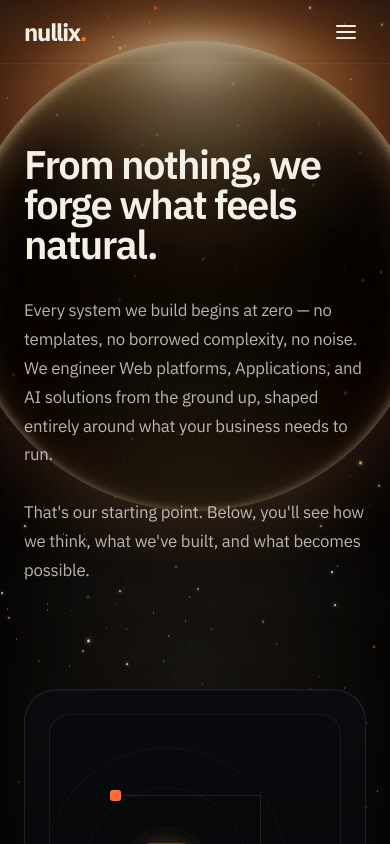
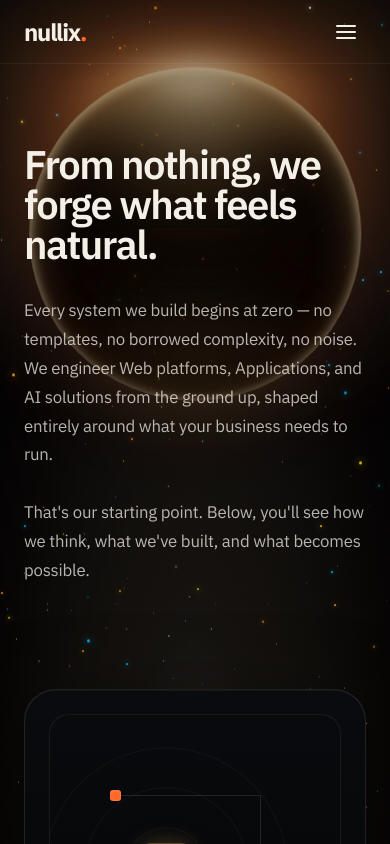
Before and after one commit to youssefahmedshehata/portofolio-nullixforge, a React (Vite) app: page / in a window 390 px wide. Shown: the top 844 px of the page. Built offline with nearby package versions, Linux system fonts and the light colour scheme.

Commit message:
refactor: force sync remote repository with absolute local state

```diff
--- a/src/components/GenesisDawnField.tsx
+++ b/src/components/GenesisDawnField.tsx
@@ -39,10 +39,10 @@ export function GenesisDawnField({ currentPage }: { currentPage: string }) {
     const isMobile = typeof window !== 'undefined' && window.innerWidth < 768;
     const factor = isMobile ? 0.4 : 1;
     return {
-      layerA: generateStars(Math.floor(200 * factor), [0.5, 1.2], ['#FFF1D2', '#FFE6B0', '#FFFFFF'], [0.4, 0.9]),
-      layerB: generateStars(Math.floor(120 * factor), [1.0, 1.8], ['#FFF1D2', '#DFA55B', '#FFFFFF'], [0.6, 1.0]),
-      layerC: generateStars(Math.floor(60 * factor), [1.5, 2.5], ['#FFFFFF', '#DFA55B'], [0.8, 1.0]),
-      layerD: generateStars(Math.floor(24 * factor), [2.0, 3.5], ['#FFF1D2', '#FFC46B', '#FF6A2A'], [0.9, 1.0]),
+      layerA: generateStars(Math.floor(200 * factor), [0.5, 1.2], ['#00BFFF', '#00A8CC', '#FFFFFF', '#F5A623', '#FFD700'], [0.4, 0.9]),
+      layerB: generateStars(Math.floor(120 * factor), [1.0, 1.8], ['#00A8CC', '#FFD700', '#F5A623', '#FFFFFF'], [0.6, 1.0]),
+      layerC: generateStars(Math.floor(60 * factor), [1.5, 2.5], ['#00BFFF', '#F5A623', '#FFD700'], [0.8, 1.0]),
+      layerD: generateStars(Math.floor(24 * factor), [2.0, 3.5], ['#00BFFF', '#FFD700', '#F5A623'], [0.9, 1.0]),
       dustParticles: generateDust(Math.floor(45 * factor))
     };
   }, []);
@@ -87,7 +87,7 @@ export function GenesisDawnField({ currentPage }: { currentPage: string }) {
               left: `${star.left}%`,
               backgroundColor: star.color,
               opacity: star.opacity,
-              boxShadow: star.size > 1.2 ? `0 0 ${star.size * 2}px ${star.color}` : 'none',
+              boxShadow: star.size > 0.8 ? `0 0 ${star.size * 3}px ${star.color}, 0 0 ${star.size * 6}px ${star.color}${['#00BFFF', '#00A8CC'].includes(star.color) ? `, 0 0 ${star.size * 12}px ${star.color}` : ''}` : 'none',
               animation: reduceMotion ? 'none' : `twinkle ${star.animationDuration} ease-in-out infinite alternate`,
               animationDelay: star.animationDelay,
             }}
@@ -104,7 +104,7 @@ export function GenesisDawnField({ currentPage }: { currentPage: string }) {
               left: `${star.left}%`,
               backgroundColor: star.color,
               opacity: star.opacity,
-              boxShadow: star.size > 1.2 ? `0 0 ${star.size * 2}px ${star.color}` : 'none',
+              boxShadow: star.size > 0.8 ? `0 0 ${star.size * 3}px ${star.color}, 0 0 ${star.size * 6}px ${star.color}${['#00BFFF', '#00A8CC'].includes(star.color) ? `, 0 0 ${star.size * 12}px ${star.color}` : ''}` : 'none',
               animation: reduceMotion ? 'none' : `twinkle ${star.animationDuration} ease-in-out infinite alternate`,
               animationDelay: star.animationDelay,
             }}
@@ -167,7 +167,7 @@ export function GenesisDawnField({ currentPage }: { currentPage: string }) {
         <div data-layer="cinematic-earth" className="absolute inset-0 overflow-hidden pointer-events-none transition-opacity duration-1000 flex items-center justify-center" style={{ opacity: pageState.starsOpacity * 0.9 }}>
 
           {/* Cinematic Sun / Corona behind Earth */}
-          <div className="absolute top-[5%] md:top-[12%] w-[120vw] h-[120vw] md:w-[70vw] md:h-[70vw] max-w-[1000px] max-h-[1000px] rounded-full flex items-center justify-center pointer-events-none will-change-transform opacity-90" style={{ animation: reduceMotion ? 'none' : 'dawn-breathe 28s ease-in-out infinite alternate-reverse' }}>
+          <div className="absolute top-[8%] md:top-[12%] left-1/2 -translate-x-1/2 w-[85vmin] h-[85vmin] md:w-[70vmin] md:h-[70vmin] max-w-[900px] max-h-[900px] rounded-full flex items-center justify-center pointer-events-none will-change-transform opacity-90" style={{ animation: reduceMotion ? 'none' : 'dawn-breathe 28s ease-in-out infinite alternate-reverse' }}>
             {/* Deep space corona glow */}
             <div className="absolute w-[150%] h-[150%] bg-[radial-gradient(circle_at_50%_10%,rgba(255,106,42,0.25)_0%,rgba(223,165,91,0.15)_30%,rgba(255,241,210,0.05)_60%,transparent_80%)] blur-[50px] mix-blend-screen" />
             {/* Intense hidden sun peaking from the top-center */}
@@ -175,7 +175,7 @@ export function GenesisDawnField({ currentPage }: { currentPage: string }) {
           </div>
 
           <div
-            className="absolute top-[5%] md:top-[12%] w-[120vw] h-[120vw] md:w-[70vw] md:h-[70vw] max-w-[1000px] max-h-[1000px] rounded-full will-change-transform z-10"
+            className="absolute top-[8%] md:top-[12%] left-1/2 -translate-x-1/2 w-[85vmin] h-[85vmin] md:w-[70vmin] md:h-[70vmin] max-w-[900px] max-h-[900px] rounded-full will-change-transform z-10"
             style={{
               background: 'radial-gradient(circle at 50% 60%, #010101 40%, #030304 80%, #060708 100%)',
               boxShadow: `
```
